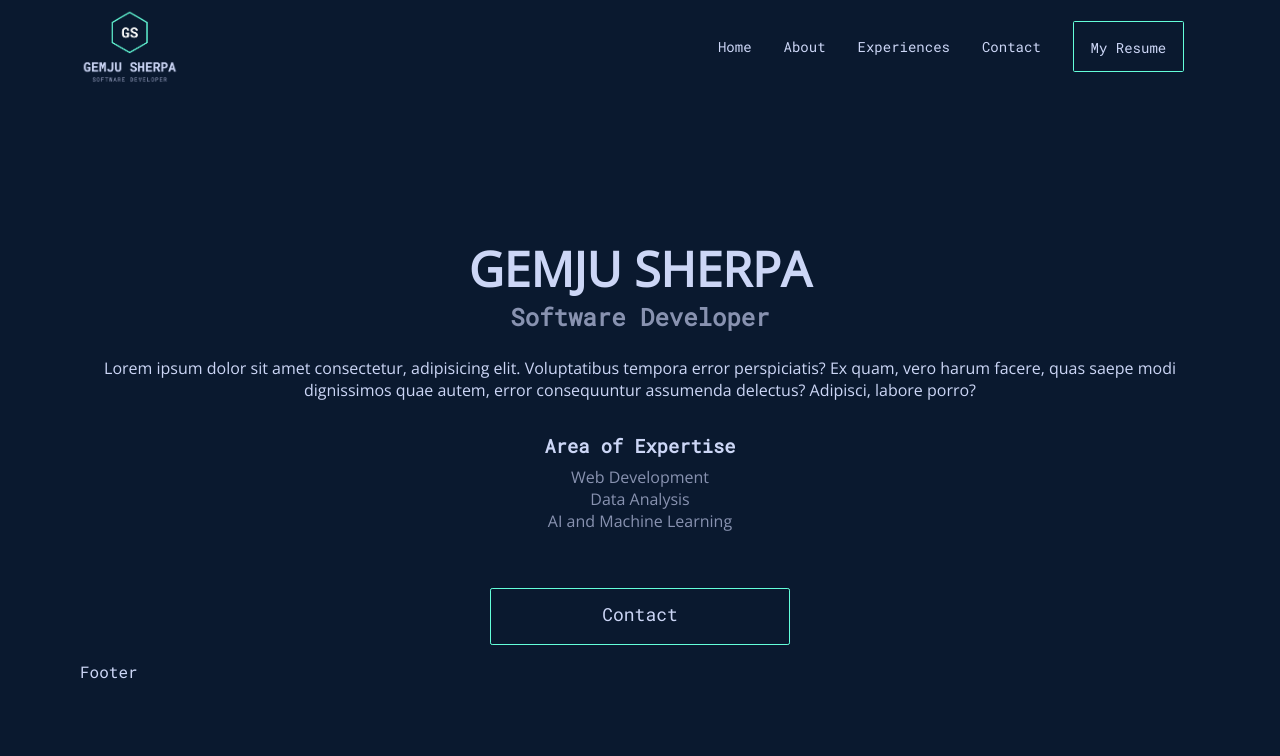
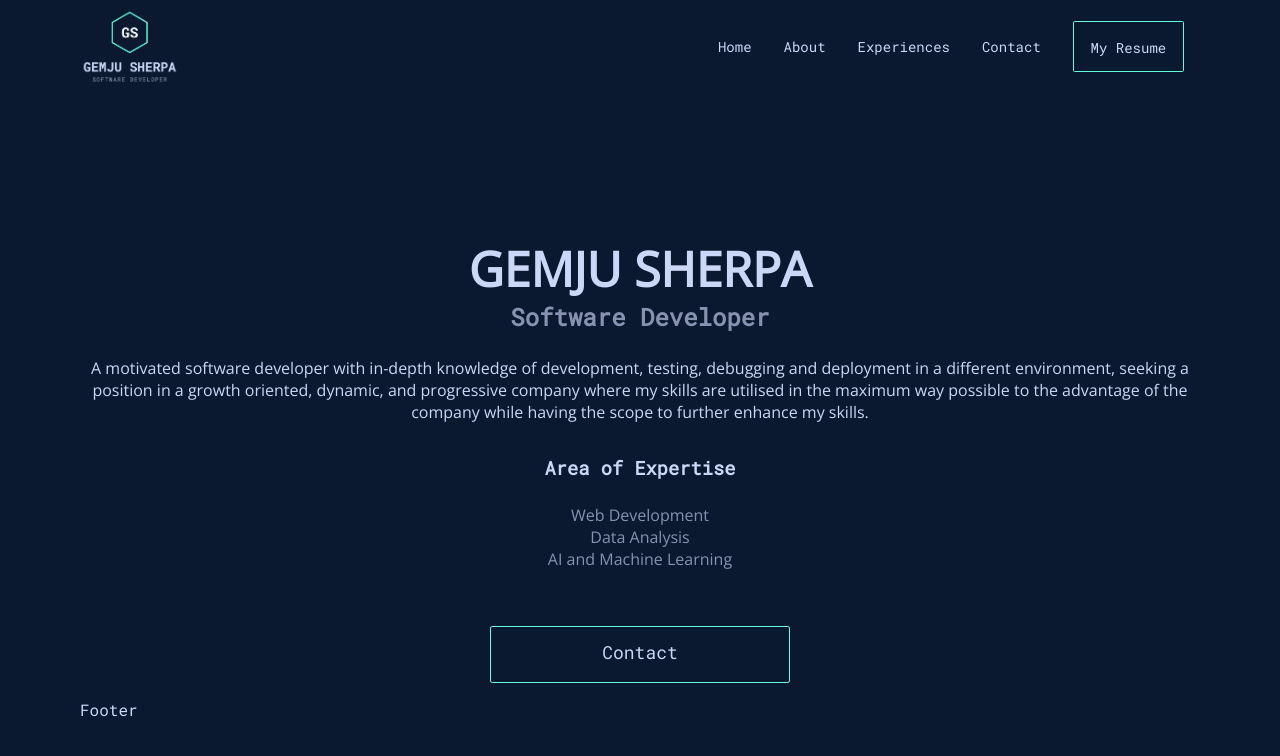
Before and after one commit to GemjuSherpa/my-portfolio, a React (Create React App) app: page / in a window 1280 px wide. Shown: the top 756 px of the page. Built offline with nearby package versions, Linux system fonts and the light colour scheme.

Commit message:
Redux Toolkit implementation

```diff
--- a/package.json
+++ b/package.json
@@ -3,13 +3,18 @@
   "version": "0.1.0",
   "private": true,
   "dependencies": {
+    "@reduxjs/toolkit": "^1.9.0",
     "@testing-library/jest-dom": "^5.16.5",
     "@testing-library/react": "^13.4.0",
     "@testing-library/user-event": "^13.5.0",
+    "axios": "^1.1.3",
     "react": "^18.2.0",
     "react-dom": "^18.2.0",
+    "react-redux": "^8.0.5",
     "react-router-dom": "^6.4.3",
     "react-scripts": "5.0.1",
+    "redux": "^4.2.0",
+    "redux-thunk": "^2.4.2",
     "sass": "^1.55.0",
     "web-vitals": "^2.1.4"
   },
--- /dev/null
+++ b/public/profile.json
@@ -0,0 +1,81 @@
+[
+    {
+        "id": 1,
+        "name": "Gemju Sherpa",
+        "title": "Software Developer",
+        "description": "A motivated software developer with in-depth knowledge of development, testing, debugging and deployment in a different environment, seeking a position in a growth oriented, dynamic, and progressive company where my skills are utilised in the maximum way possible to the advantage of the company while having the scope to further enhance my skills.",
+        "expertise": [
+            "Web Development",
+            "Data Analysis",
+            "AI and Machine Learning"
+        ],
+        "skills": [
+            {
+                "technical-skills": [
+                    "JavaScript",
+                    "HTML5",
+                    "CSS",
+                    "Python",
+                    "C#",
+                    "PHP"
+                ],
+                "web-stack": [
+                    "React/Node/Express/Mongo",
+                    "C# .Net Core/MVC",
+                    "Laravel"
+                ],
+                "professional-soft-skills": [
+                    "Communication",
+                    "Team player",
+                    "Time management"
+                ]
+            }
+        ],
+        "experience": [
+            {
+                "company": "Drone That Pty ltd.",
+                "role": "Junior Web Developer",
+                "skills": "Node, React, JavaScript, HTML, CSS, Bootstrap"
+            },
+            {
+                "company": "Logan City Council",
+                "role": "Graduate Developer Internship",
+                "skills": "JavaScript, HTML, CSS"
+            }
+        ],
+        "project": [
+            {
+                "name": "Werk",
+                "type": "Web page",
+                "programming-language": "React",
+                "url": ""
+            },
+            {
+                "name": "Drone That pty ltd",
+                "type": "Website",
+                "programming-language": "Node, React, JavaScript, HTML/CSS, Bootstrap",
+                "url": "https://www.dronethat.com.au"
+            }
+        ],
+        "education": [
+            {
+                "level": "Diploma",
+                "title": "Information Technology",
+                "university": "Griffith University",
+                "completed": "2016"
+            },
+            {
+                "level": "Bachelor",
+                "title": "Information Technology",
+                "university": "Griffith University",
+                "completed": "2018"
+            },
+            {
+                "level": "Master",
+                "title": "Information Technology",
+                "university": "University of Tasmania",
+                "completed": "Expected in July 2023"
+            }
+        ]
+    }
+]
--- a/src/App.js
+++ b/src/App.js
@@ -1,5 +1,6 @@
-import React from "react";
+import React, {useEffect} from "react";
 import { BrowserRouter as Router, Route, Routes } from "react-router-dom";
+
 
 import './App.scss';
 
@@ -11,8 +12,22 @@ import About from "./components/about/About";
 import Experience from "./components/experience/Experience";
 import Contact from "./components/contact/Contact";
 import PageNotFound from "./components/page_not_found/PageNotFound";
+import axios from "axios";
+import { useDispatch } from "react-redux";
+import { getProfiles } from "./features/profile/profileSlice";
 
 const App = () => {
+
+  const dispatch = useDispatch();
+
+  // fetch profile data from profile.json file
+  useEffect(()=>{
+    axios
+    .get("profile.json")
+    .then((res)=> dispatch(getProfiles(res.data[0])))
+    .catch(err=>console.log(err))
+  }, [dispatch]);
+
   return (
 
       <Router>
--- /dev/null
+++ b/src/app/store.js
@@ -0,0 +1,10 @@
+import { configureStore } from '@reduxjs/toolkit';
+import profileReducer from '../features/profile/profileSlice.js';
+
+
+export const store = configureStore({
+    // reducers
+    reducer: {
+        profile: profileReducer,
+    },
+});
--- a/src/components/landing/Landing.js
+++ b/src/components/landing/Landing.js
@@ -1,29 +1,36 @@
-import React from 'react'
-import {Link} from 'react-router-dom'
-
+import React from 'react';
+import {Link} from 'react-router-dom';
+import { getAllProfiles } from '../../features/profile/profileSlice';
+import { useSelector } from 'react-redux';
 
 import './Landing.scss';
 
+
 const Landing = () => {
+
+  // Get profile data from getAllProfiles action
+  const profile = useSelector(getAllProfiles);
+  const expertise = profile.expertise
+
   return (
     <div className="home">
+
       <div className="name">
-        <h1>Gemju Sherpa</h1>
-        <h2>Software Developer</h2>
+        <h1>{profile.name}</h1>
+        <h2>{profile.title}</h2>
       </div>
 
       <div className="about">
-        <p>Lorem ipsum dolor sit amet consectetur, adipisicing elit. Voluptatibus tempora error perspiciatis? Ex quam, vero harum facere, quas saepe modi dignissimos quae autem, error consequuntur assumenda delectus? Adipisci, labore porro?</p>
+        <p>{profile.description}</p>
+        <h3>Area of Expertise</h3>
 
         <ul>
-          <h3>Area of Expertise</h3>
 
-          <li>Web Development</li>
-          <li>Data Analysis</li>
-          <li>AI and Machine Learning</li>
+          {expertise?.map((item) => (
+            <li key={item}>{item}</li>
+          ))}
 
         </ul>
-
       </div>
 
       {/* Contact link */}
--- a/src/components/landing/Landing.scss
+++ b/src/components/landing/Landing.scss
@@ -35,16 +35,17 @@
         p {
             font-family: $open-sans;
             // font-size: 24px;
-            margin-bottom: 1rem;
+            margin-bottom: 2rem;
             text-align: center;
+
+        }
+
+        h3 {
+            margin-bottom: 0.5rem;
         }
 
         ul {
             padding: 1rem;
-
-            h3 {
-                margin-bottom: 0.5rem;
-            }
 
             li {
                 font-family: $open-sans;
@@ -88,7 +89,8 @@
         .about {
             padding: 0 2rem;
             p {
-                font-size: 18px;
+                font-size: 14px;
+                // text-align: justify;
             }
         }
 
--- /dev/null
+++ b/src/features/profile/profileSlice.js
@@ -0,0 +1,21 @@
+import { createSlice } from "@reduxjs/toolkit";
+
+const initialState = {
+    profile: {}
+}
+
+const profileSlice = createSlice({
+    name: 'profile',
+    initialState,
+    reducers: {
+        // actions
+        getProfiles: (state, {payload}) => {
+            state.profile = payload
+        }
+    },
+});
+
+// export
+export const {getProfiles} = profileSlice.actions;
+export const getAllProfiles = (state) => state.profile.profile;
+export default profileSlice.reducer;
--- a/src/index.js
+++ b/src/index.js
@@ -1,6 +1,9 @@
 import React from 'react';
 import ReactDOM from 'react-dom/client';
 import App from './App';
+
+import { Provider } from 'react-redux';
+import { store } from './app/store';
 
 // import { Provider } from 'react-redux'
 // import store from './store'
@@ -10,7 +13,9 @@ import reportWebVitals from './reportWebVitals';
 const root = ReactDOM.createRoot(document.getElementById('root'));
 root.render(
   <React.StrictMode>
-    <App />
+    <Provider store={store}>
+      <App />
+    </Provider>
   </React.StrictMode>
 );
 
```
Also changed, not shown: src/profile.json (deleted, +0 -73 lines), 1 other file (tests, documents, lock files or other folders).
